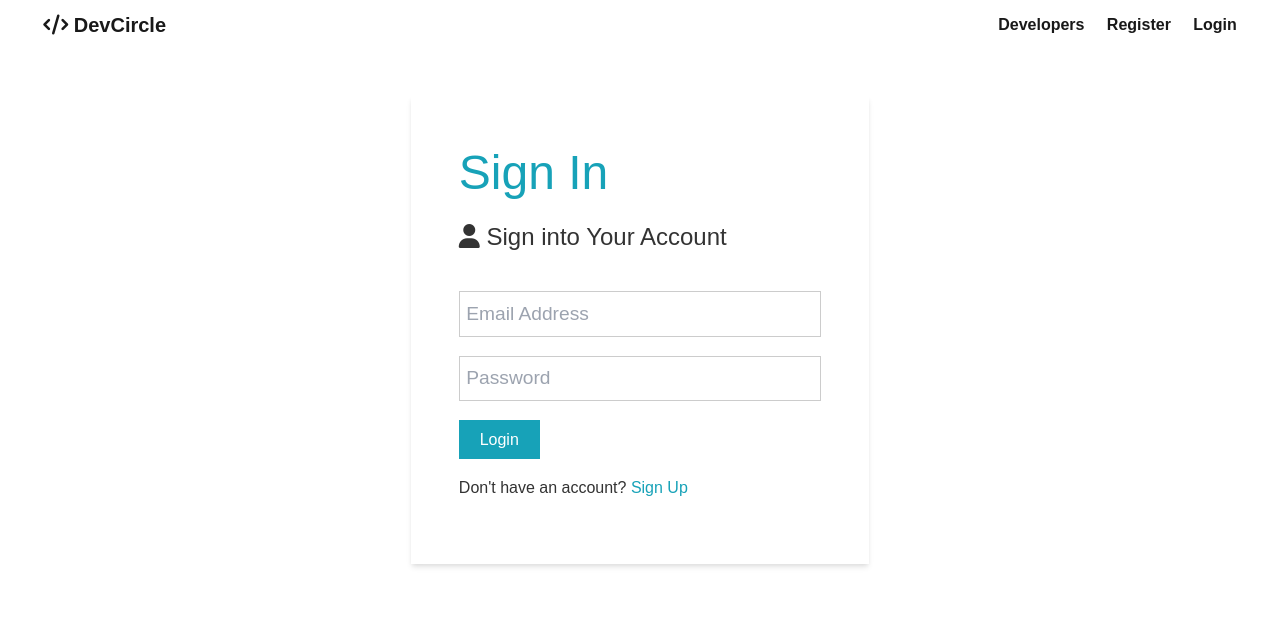
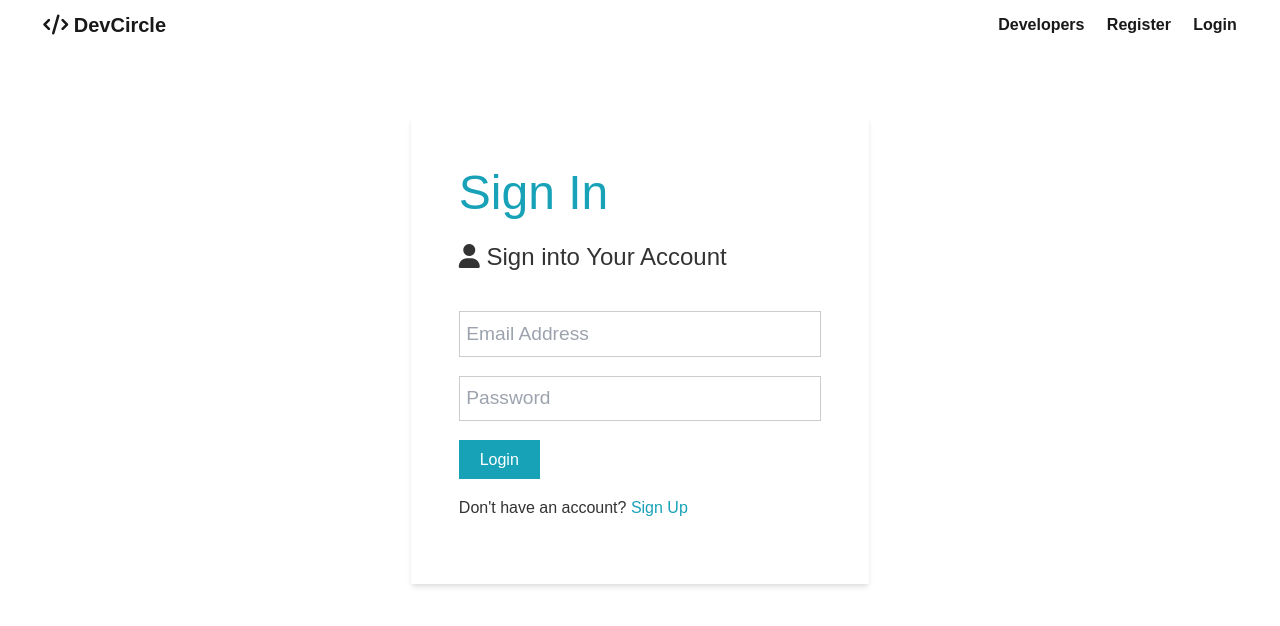
Before and after one commit to synerjay/Trayn-Weightlift-Tracker, a React (Create React App) app in the folder client/: page /login in a window 1280 px wide. Shown: the top 626 px of the page. Built offline with nearby package versions, Linux system fonts and the light colour scheme; no server answers.

Commit message:
added styling

```diff
--- a/client/src/components/auth/Login.js
+++ b/client/src/components/auth/Login.js
@@ -33,7 +33,7 @@ const Login = ({ login, isAuthenticated }) => {
   return (
     <Fragment>
       <div className='flex justify-center items-center'>
-        <div className='shadow-md w-5/12 p-3 flex flex-col'>
+        <div className='shadow-md mt-5 w-5/12 p-3 flex flex-col'>
           <h1 className='large text-primary'>Sign In</h1>
           <p className='lead'>
             <i className='fas fa-user'></i> Sign into Your Account
@@ -41,6 +41,7 @@ const Login = ({ login, isAuthenticated }) => {
           <form className='form' onSubmit={(e) => onSubmit(e)}>
             <div className='form-group'>
               <input
+                className='max-w-7xl'
                 type='email'
                 placeholder='Email Address'
                 name='email'
```
